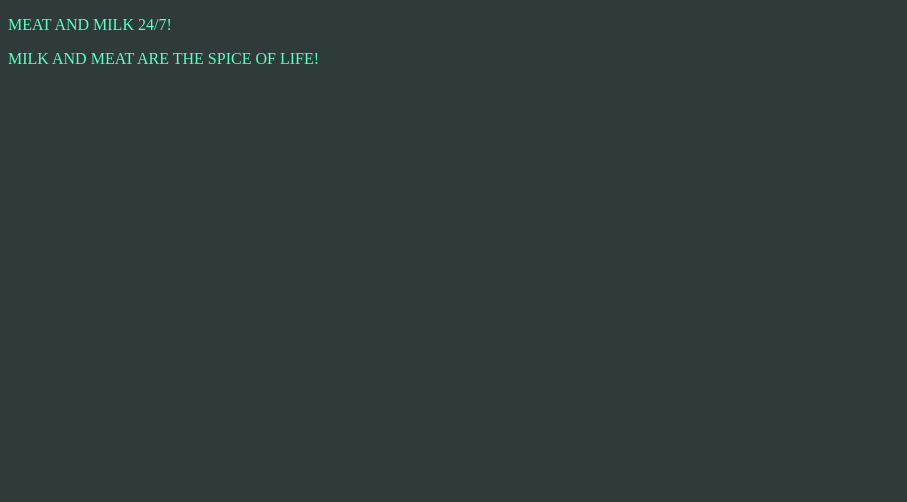
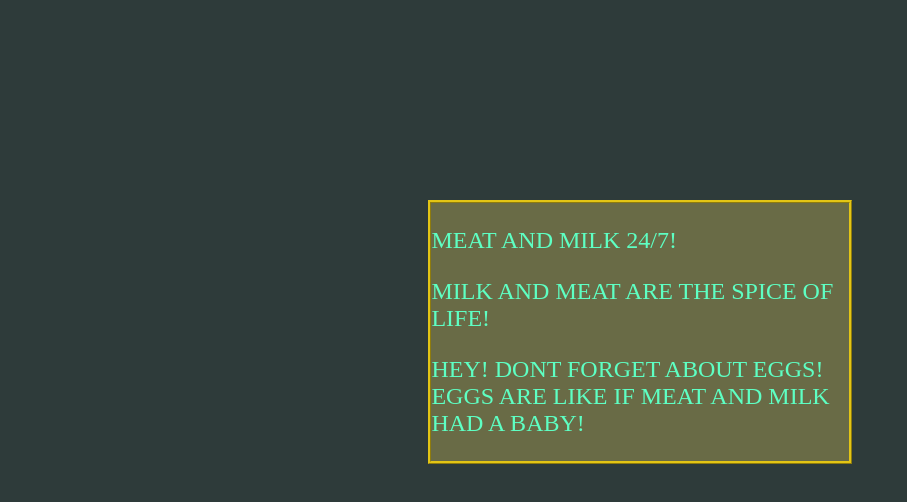
Before and after one commit to brakluner/employeedirectory, a React (Create React App) app in the folder guesswho/: page / in a window 1280 px wide. Shown: the top 502 px of the page, without its empty margins (0-907 px from the left). Built offline with nearby package versions, Linux system fonts and the light colour scheme; a web font is replaced by a local one.

Commit message:
made style revisions. Added third component js

```diff
--- a/guesswho/src/App.js
+++ b/guesswho/src/App.js
@@ -1,9 +1,10 @@
 import React from "react";
 import Meat from "./components/Meat";
 import Milk from "./components/Milk";
+import Eggs from "./components/Eggs"
 
 function App() {
-  return ( <div><Meat /><Milk /></div>
+  return ( <div className='meatTable'><Meat /><Milk /><Eggs /></div>
   )
   ;
 }
--- /dev/null
+++ b/guesswho/src/components/Eggs.js
@@ -0,0 +1,7 @@
+import React from "react";
+
+function Eggs() {
+  return <p>HEY! DONT FORGET ABOUT EGGS! EGGS ARE LIKE IF MEAT AND MILK HAD A BABY!</p>;
+}
+
+export default Eggs;
--- a/guesswho/src/style.css
+++ b/guesswho/src/style.css
@@ -1,5 +1,14 @@
 body {
     background: #2e3b3a;
+    font-size: x-large;
     color: #5effc3;
     font-family: 'Kameron', serif;
 }
+.meatTable {
+    background: #696b46;
+    border-style: ridge;
+    border-color: #e3c515;
+    width: 33%;
+    margin: auto;
+    margin-top: 200px;
+}
```
